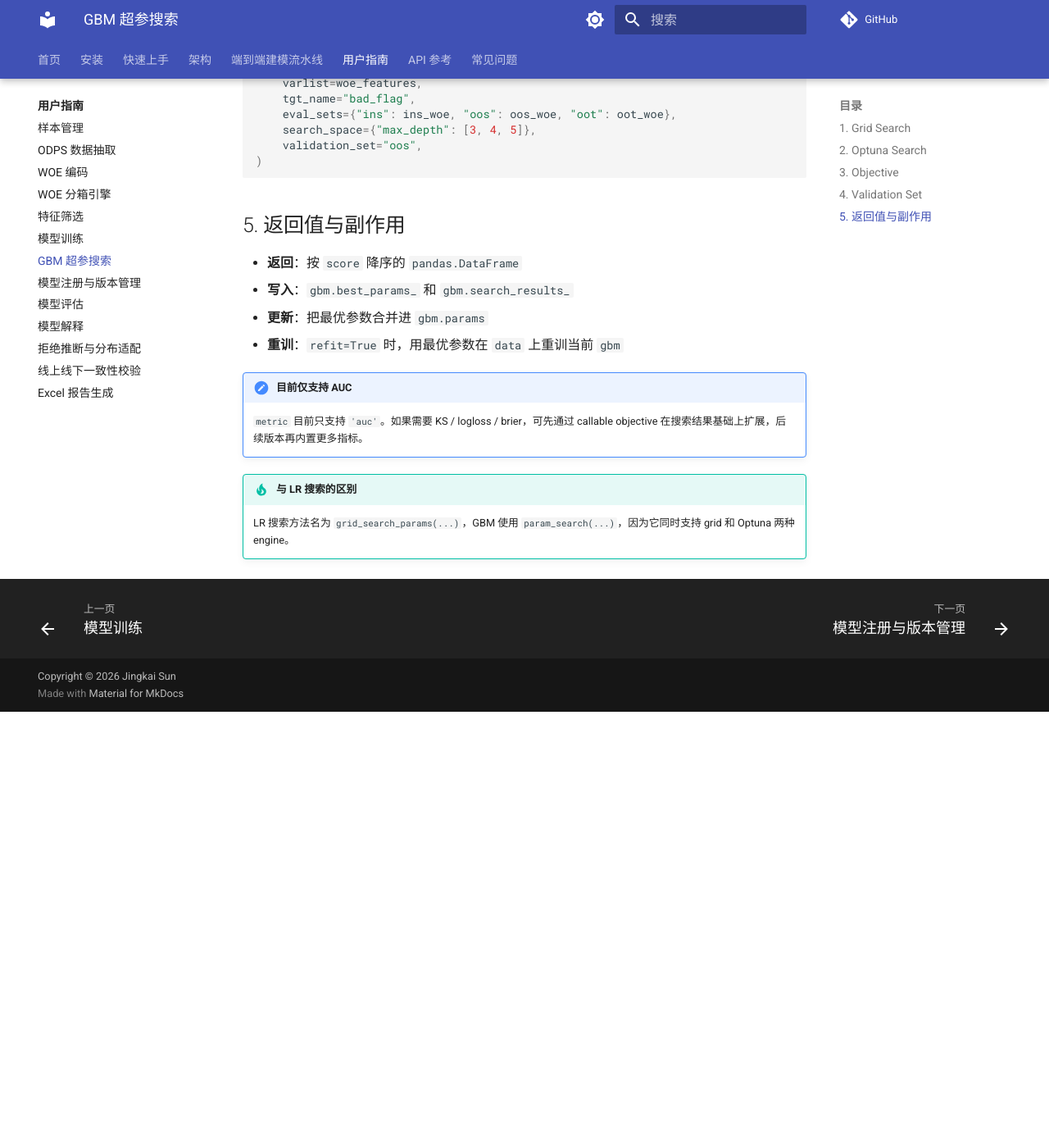
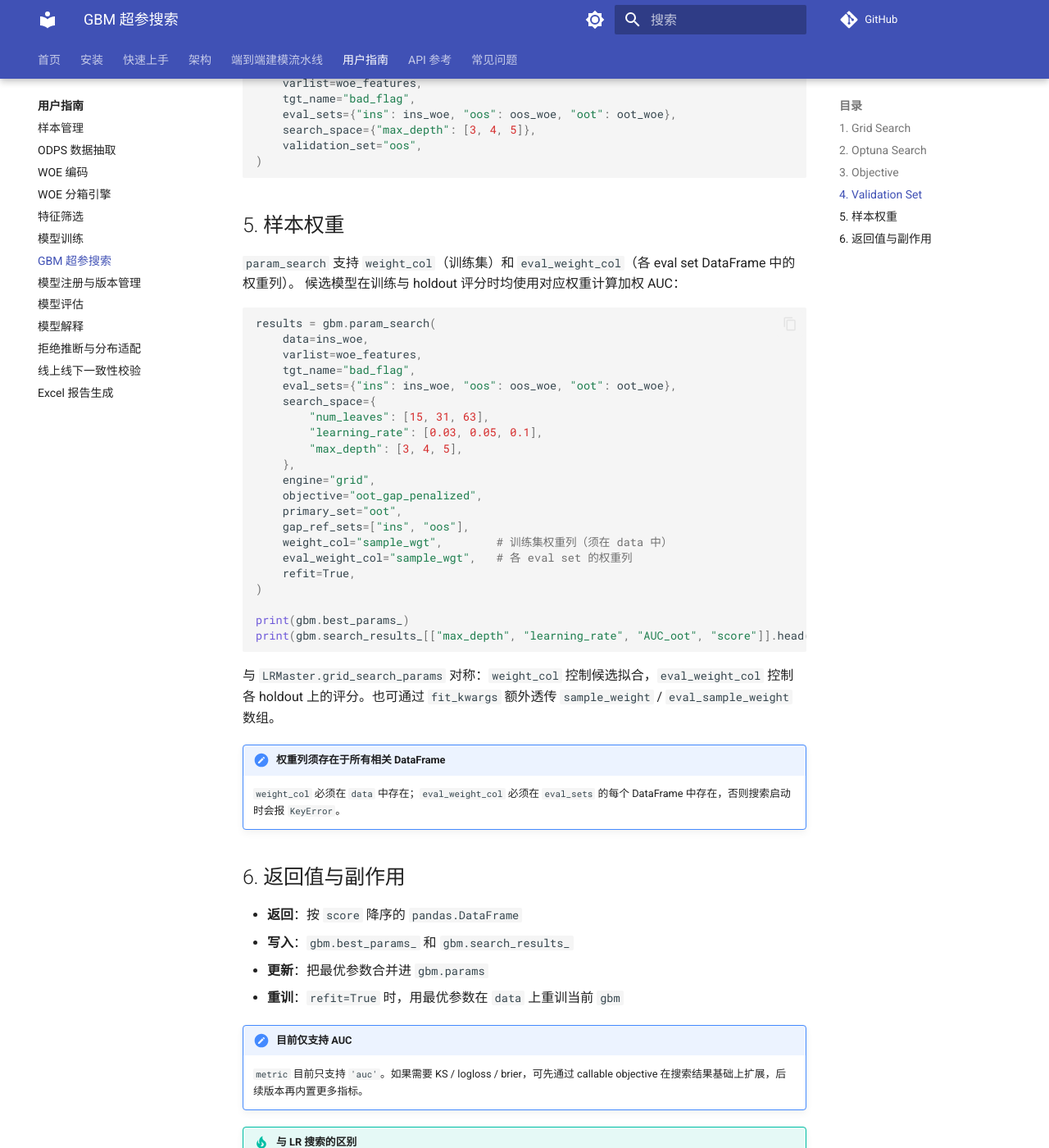
Before and after one commit to Kyle-J-Sun/SuperModelingFactory_doc, an MkDocs documentation site: the page built from docs/guides/gbm_param_search.md, in a window 1280 px wide and 1400 px high, scrolled down 3098 px. Shown: the whole window at 82% size. Built offline with MkDocs 1.6.1 and Material for MkDocs 9.7.7, drawn with Linux system fonts in a browser that asks for light colours; comment, search, counter and statistics services are not loaded; before the commit the page ends 3966 px from its top, so only the background shows below that.

Commit message:
docs(gbm): add weighted holdout param_search example

````diff
--- a/docs/guides/gbm_param_search.md
+++ b/docs/guides/gbm_param_search.md
@@ -145,7 +145,44 @@ gbm.param_search(
 )
 ```
 
-## 5. 返回值与副作用
+## 5. 样本权重
+
+`param_search` 支持 `weight_col`（训练集）和 `eval_weight_col`（各 eval set DataFrame 中的权重列）。
+候选模型在训练与 holdout 评分时均使用对应权重计算加权 AUC：
+
+```python
+results = gbm.param_search(
+    data=ins_woe,
+    varlist=woe_features,
+    tgt_name="bad_flag",
+    eval_sets={"ins": ins_woe, "oos": oos_woe, "oot": oot_woe},
+    search_space={
+        "num_leaves": [15, 31, 63],
+        "learning_rate": [0.03, 0.05, 0.1],
+        "max_depth": [3, 4, 5],
+    },
+    engine="grid",
+    objective="oot_gap_penalized",
+    primary_set="oot",
+    gap_ref_sets=["ins", "oos"],
+    weight_col="sample_wgt",        # 训练集权重列（须在 data 中）
+    eval_weight_col="sample_wgt",   # 各 eval set 的权重列
+    refit=True,
+)
+
+print(gbm.best_params_)
+print(gbm.search_results_[["max_depth", "learning_rate", "AUC_oot", "score"]].head())
+```
+
+与 `LRMaster.grid_search_params` 对称：`weight_col` 控制候选拟合，`eval_weight_col` 控制
+各 holdout 上的评分。也可通过 `fit_kwargs` 额外透传 `sample_weight` / `eval_sample_weight` 数组。
+
+!!! note "权重列须存在于所有相关 DataFrame"
+
+    `weight_col` 必须在 `data` 中存在；`eval_weight_col` 必须在 `eval_sets` 的每个
+    DataFrame 中存在，否则搜索启动时会报 `KeyError`。
+
+## 6. 返回值与副作用
 
 - **返回**：按 `score` 降序的 `pandas.DataFrame`
 - **写入**：`gbm.best_params_` 和 `gbm.search_results_`
````
